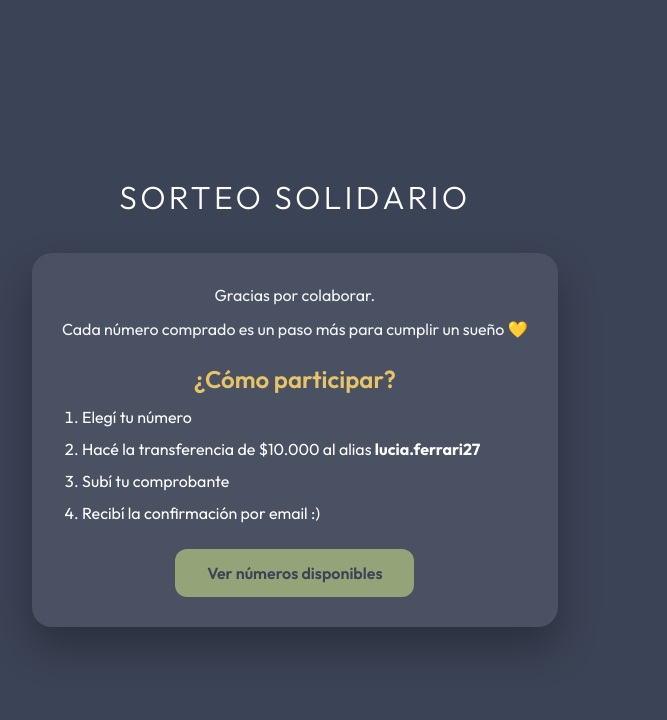
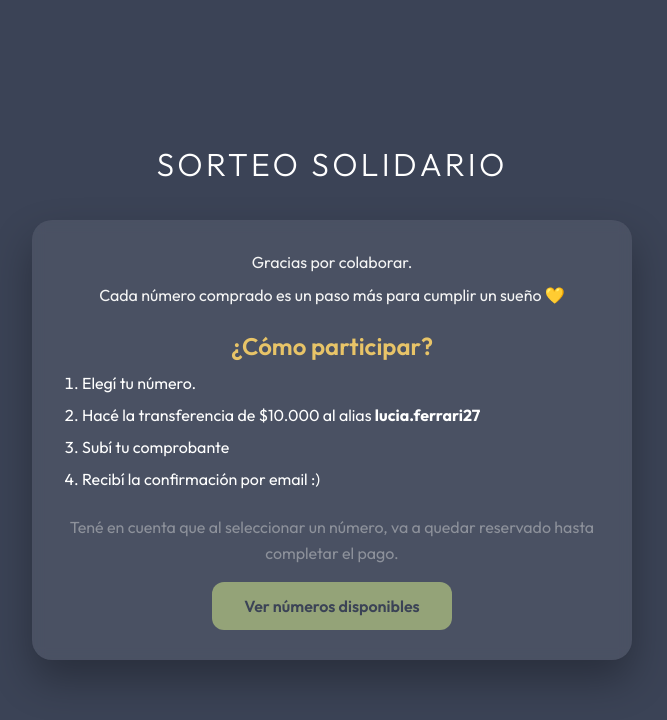
Before and after one commit to trinifaccini/soreteoluciv2, a React (Vite) app: page / in a window 1280 px wide. Shown: the top 720 px of the page, without its empty margins (0-667 px from the left). Built offline with nearby package versions, Linux system fonts and the light colour scheme.

Commit message:
Update participation instructions and add disclaimer
Added a period to the instruction for selecting a number and included a disclaimer about number reservation.

```diff
--- a/src/Welcome.jsx
+++ b/src/Welcome.jsx
@@ -25,11 +25,13 @@ export default function Welcome() {
         <h3>¿Cómo participar?</h3>
 
         <ol>
-          <li>Elegí tu número</li>
+          <li>Elegí tu número.  </li>
           <li>Hacé la transferencia de $10.000 al alias <strong>lucia.ferrari27</strong></li>
           <li>Subí tu comprobante</li>
           <li>Recibí la confirmación por email :) </li>
         </ol>
+
+        <p className="disclaimer" style={{ marginBottom: '16px', color: '#e0e0e072' }}>Tené en cuenta que al seleccionar un número, va a quedar reservado hasta completar el pago.</p>
 
         <button
           className="welcome-button"
```
